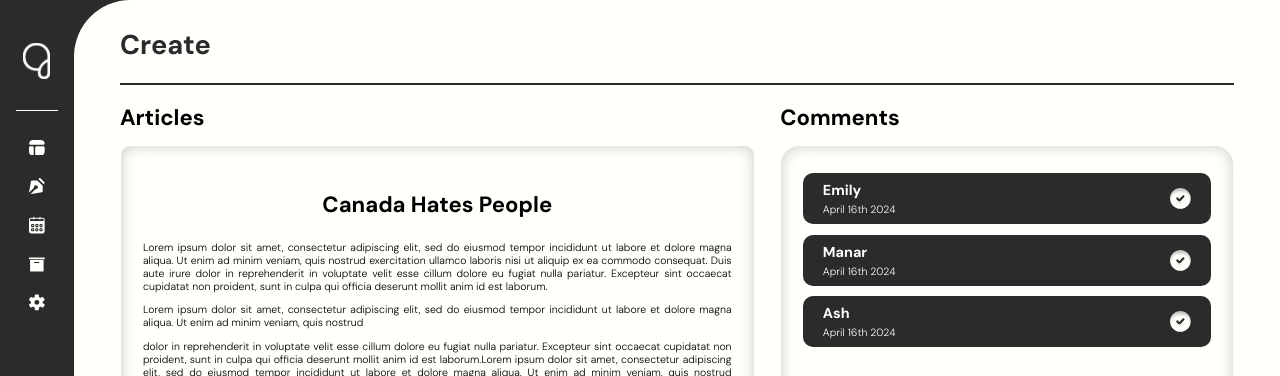
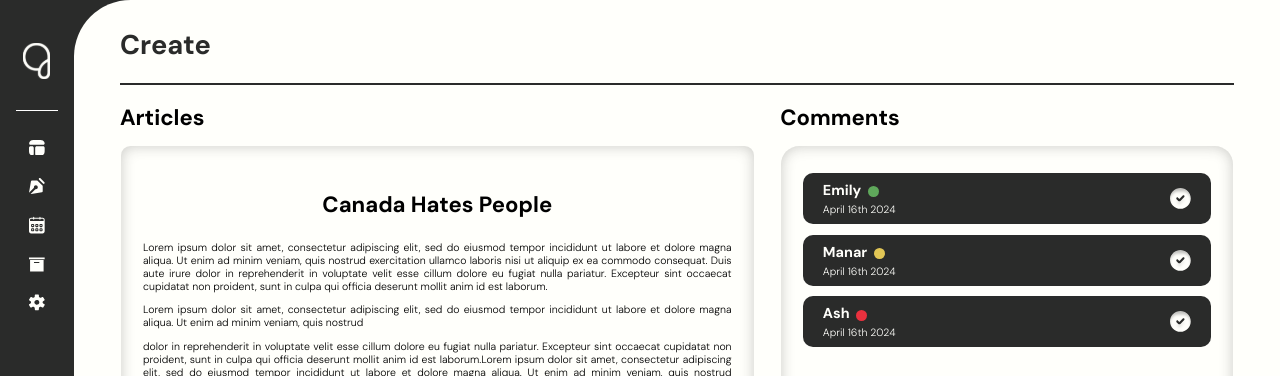
Before and after one commit to GeekLabsHoldings/Machine-Genius, a Next.js app: page /content-creator/comments-on-article in a window 1280 px wide. Shown: the top 376 px of the page. Built offline with nearby package versions, Linux system fonts and the light colour scheme.

Commit message:
add managers status

```diff
--- a/app/_components/TopicCollapse/TopicCollapse.tsx
+++ b/app/_components/TopicCollapse/TopicCollapse.tsx
@@ -1,6 +1,8 @@
 "use client"
 import { ReactNode, useState } from 'react';
 import styles from './TopicCollapse.module.css'
+
+type personStatus = 'online' | 'offline' | 'away'
 
 interface IProps {
     children: React.ReactNode
@@ -10,8 +12,9 @@ interface IProps {
     replyTxt?:string,
     replyDate?:string,
     ownerName?:string,
-    ownerStatus?:'online' | 'offline' | 'away',
-    forComments:boolean
+    ownerStatus?:personStatus,
+    forComments:boolean,
+    managerStatus?:personStatus
 }
 
 const TopicColapse = (props: IProps) => {
@@ -22,7 +25,14 @@ const TopicColapse = (props: IProps) => {
         <div className={`${styles.topic_collapse} topic_collapse ${isCollapseOpen ? styles.open : ''}`}>
             <div className={`${styles.collapse_header}  collapse_header`} onClick={()=>setIsCollapseOpen(!isCollapseOpen)}>
                 <div>
-                    <h6>{props.title}</h6>
+                <div className='flex items-center gap-[0.5vw]'>
+                            <h6>{props.title}</h6>
+                            <div className={props.managerStatus === 'online' ? styles.onlineStatus : props.managerStatus === 'offline' ? styles.offlineStatus : styles.awayStatus }>
+                            <svg width="11" height="11" viewBox="0 0 11 11" fill="none" xmlns="http://www.w3.org/2000/svg">
+                            <circle cx="5.5" cy="5.5" r="5.5"/>
+                            </svg>
+                            </div>
+                        </div>
                     {props.date && <p>{props.date}</p> }
                 </div>
                 <label htmlFor='toggle-fav' className={`${styles.toggle_fav} toggle_fav`}>
--- a/app/content-creator/comments-on-article/page.tsx
+++ b/app/content-creator/comments-on-article/page.tsx
@@ -27,6 +27,7 @@ const CommentsOnArticle = () => {
             {/* return comments on article */}
             <div className={`${styles.commentsParent}`}>
               <TopicColapse forComments={true}
+              managerStatus="online"
                 replyTxt="Lorem ipsum dolor sit amet, consectetur adipiscing elit, sed do eiusmod tempor incididun"
                 date="April 16th 2024"
                 svgBtn={
@@ -111,6 +112,7 @@ const CommentsOnArticle = () => {
                 title={"Emily"}
               />
                             <TopicColapse forComments={true}
+                            managerStatus="away"
                 date="April 16th 2024"
                 svgBtn={
                   <svg
@@ -192,6 +194,7 @@ const CommentsOnArticle = () => {
                 title={"Manar"}
               />
               <TopicColapse forComments={true}
+              managerStatus="offline"
                 date="April 16th 2024"
                 svgBtn={
                   <svg
```
